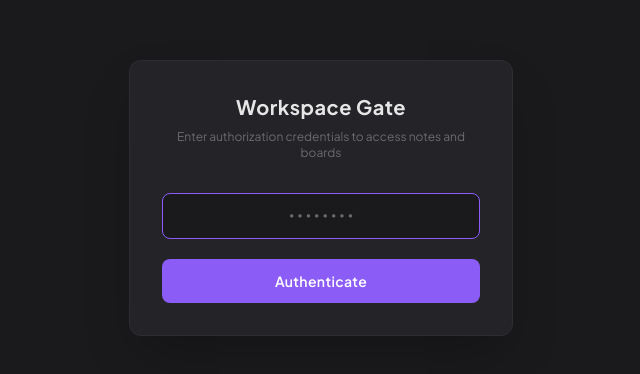
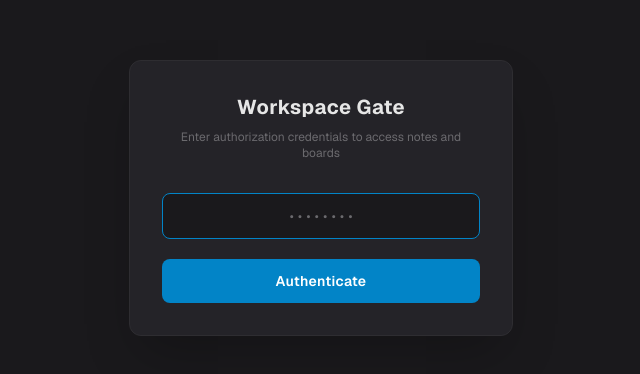
Before and after one commit to infernoGurala/galax-graphy, a React (Vite) app: page / in a window 1280 px wide. Shown: the part 202-576 px from the top of the page, without its empty margins (319-959 px from the left). Built offline with nearby package versions, Linux system fonts and the light colour scheme; no server answers.

Commit message:
style: replace font with Geist and accent color with Electric Cyan/Sky Blue

```diff
--- a/src/index.css
+++ b/src/index.css
@@ -1,4 +1,4 @@
-@import url('https://fonts.googleapis.com/css2?family=Plus+Jakarta+Sans:ital,wght@0,300;0,400;0,500;0,600;0,700;1,400&family=JetBrains+Mono:wght@400;500;700&display=swap');
+@import url('https://fonts.googleapis.com/css2?family=Geist:wght@300;400;500;600;700;800;900&family=Geist+Mono:wght@400;500;700&display=swap');
 @import "tailwindcss";
 
 @theme {
@@ -7,18 +7,18 @@
   --color-text-muted: #6B6A6E;
   --color-surface: #242328;
   --color-border: #2E2D31;
-  --color-accent: #8B5CF6;
-  --color-accent-hover: #A78BFA;
+  --color-accent: #0284C7; /* Refined Sky Blue / Cyan */
+  --color-accent-hover: #38BDF8; /* Glowing Cyan Accent Hover */
 
-  --font-sans: 'Plus Jakarta Sans', system-ui, -apple-system, sans-serif;
-  --font-mono: 'JetBrains Mono', monospace;
+  --font-sans: 'Geist', system-ui, -apple-system, sans-serif;
+  --font-mono: 'Geist Mono', monospace;
 }
 
 /* Global Reset & Base Styles */
 :root {
   background-color: #1A191C;
   color: #E6E6E6;
-  font-family: 'Plus Jakarta Sans', system-ui, -apple-system, sans-serif;
+  font-family: 'Geist', system-ui, -apple-system, sans-serif;
   -webkit-font-smoothing: antialiased;
   -moz-osx-font-smoothing: grayscale;
 }
@@ -83,18 +83,20 @@ body {
 
 .ProseMirror h1 {
   font-size: 2.25rem;
-  font-weight: 700;
+  font-weight: 800;
   margin-top: 2rem;
   margin-bottom: 1rem;
   line-height: 1.25;
+  letter-spacing: -0.025em;
 }
 
 .ProseMirror h2 {
   font-size: 1.5rem;
-  font-weight: 600;
+  font-weight: 700;
   margin-top: 1.5rem;
   margin-bottom: 0.75rem;
   line-height: 1.3;
+  letter-spacing: -0.02em;
 }
 
 .ProseMirror ul {
@@ -116,7 +118,7 @@ body {
   border: 1px solid var(--color-border);
   padding: 0.75rem 1rem;
   border-radius: 6px;
-  font-family: 'JetBrains Mono', monospace;
+  font-family: 'Geist Mono', monospace;
   font-size: 0.9rem;
   overflow-x: auto;
   margin: 1rem 0;
```
